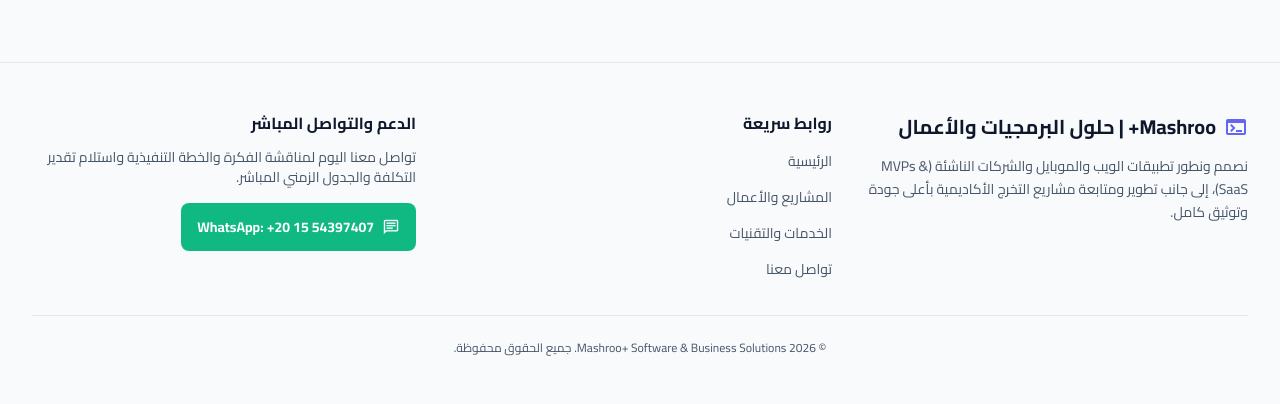
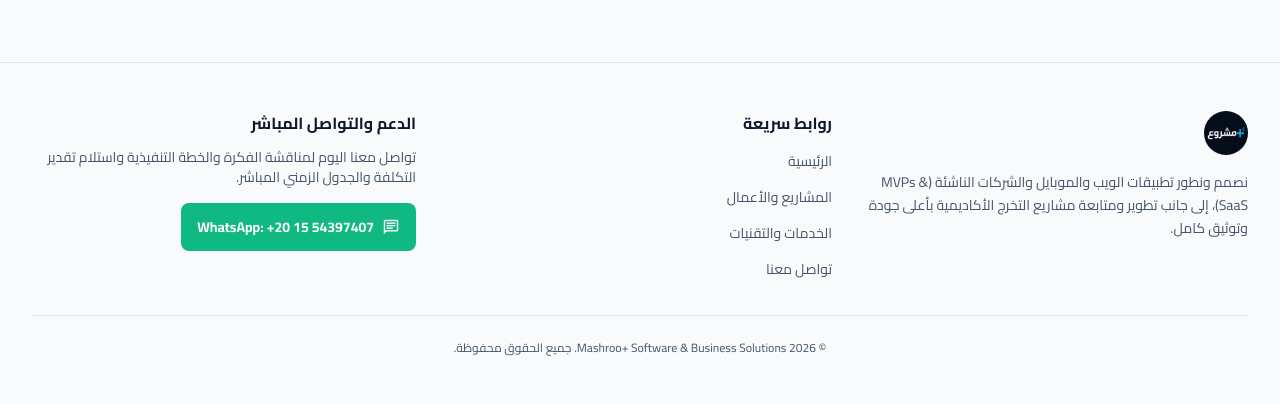
Before and after one commit to ahmedsand244/Landingpage, a Django app: page /about/ in a window 1280 px wide. Shown: the part 1381-1785 px from the top of the page. Run offline with Django 5.2, Linux system fonts and the light colour scheme; some libraries are stand-ins or nearby versions.

Commit message:
Integrate official logo.png image and favicon in navbar and footer, removing text brand string

```diff
--- a/templates/base.html
+++ b/templates/base.html
@@ -1,3 +1,4 @@
+{% load static %}
 <!DOCTYPE html>
 <html class="dark font-cairo" lang="ar" dir="rtl"
       x-data="{
@@ -54,6 +55,7 @@
     <meta charset="utf-8"/>
     <meta content="width=device-width, initial-scale=1.0, maximum-scale=5.0" name="viewport"/>
     <title>{% block title %}Mashroo+ | استوديو البرمجيات وحلول الأعمال{% endblock %}</title>
+    <link rel="icon" type="image/png" href="{% static 'images/favicon.png' %}"/>
 
     <!-- Anti-FOUC (Flash of Unstyled Content) Instant Theme Script -->
     <script>
@@ -162,10 +164,10 @@
     <!-- TopNavBar -->
     <nav class="bg-surface/90 backdrop-blur-md sticky top-0 border-b border-slate-200 dark:border-white/10 shadow-sm z-50 transition-all">
         <div class="flex justify-between items-center w-full px-4 md:px-8 h-20 max-w-[1440px] mx-auto">
-            <!-- Brand Logo -->
-            <a href="/" class="text-lg md:text-xl font-bold tracking-tight text-on-surface flex items-center gap-2 hover:opacity-80 transition-opacity min-h-[44px]">
-                <span class="material-symbols-outlined text-primary text-3xl" style="font-variation-settings: 'FILL' 1;">terminal</span>
-                <span x-text="t('nav_brand', 'Mashroo+ | حلول البرمجيات والأعمال')"></span>
+
+            <!-- Brand Logo Image Only -->
+            <a href="/" class="flex items-center hover:opacity-90 transition-opacity min-h-[44px] group">
+                <img src="{% static 'images/logo.png' %}" alt="مشروع+ Logo" class="h-12 w-auto object-contain rounded-full shadow-md shadow-primary/20 group-hover:scale-105 transition-transform duration-300"/>
             </a>
 
             <!-- Desktop Navigation Menu (4 Links) -->
@@ -257,10 +259,9 @@
     <footer class="bg-surface-container-lowest border-t border-slate-200 dark:border-white/10 py-12 px-4 md:px-8 mt-16 transition-colors w-full">
         <div class="max-w-[1440px] mx-auto grid grid-cols-1 md:grid-cols-3 gap-8">
             <div>
-                <div class="text-xl font-bold text-on-surface flex items-center gap-2 mb-3">
-                    <span class="material-symbols-outlined text-primary text-2xl" style="font-variation-settings: 'FILL' 1;">terminal</span>
-                    <span x-text="t('nav_brand', 'Studio | حلول البرمجيات والأعمال')"></span>
-                </div>
+                <a href="/" class="inline-flex items-center mb-4 hover:opacity-90 transition-opacity">
+                    <img src="{% static 'images/logo.png' %}" alt="مشروع+ Logo" class="h-11 w-auto object-contain rounded-full shadow-sm"/>
+                </a>
                 <p class="text-on-surface-variant text-sm leading-relaxed" x-text="t('hero_desc', 'نطور ونبني حلول البرمجيات وتطبيقات البزنس للشركات والأنشطة التجارية، إلى جانب المشاريع الأكاديمية.')"></p>
             </div>
 
@@ -284,7 +285,7 @@
             </div>
         </div>
 
-        <div class="max-w-[1440px] mx-auto border-t border-slate-200 dark:border-white/5 mt-8 pt-6 text-center text-xs text-on-surface-variant" x-text="t('footer_rights', '© 2026 Studio Software & Business Solutions. جميع الحقوق محفوظة.')"></div>
+        <div class="max-w-[1440px] mx-auto border-t border-slate-200 dark:border-white/5 mt-8 pt-6 text-center text-xs text-on-surface-variant" x-text="t('footer_rights', '© 2026 Mashroo+ Software & Business Solutions. جميع الحقوق محفوظة.')"></div>
     </footer>
 
 </body>
```
Also changed, not shown: static/images/favicon.png (added), static/images/logo.png (added).
